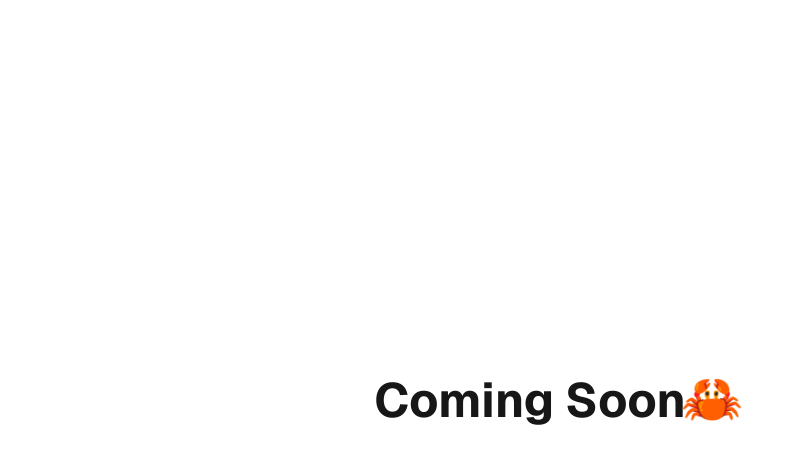
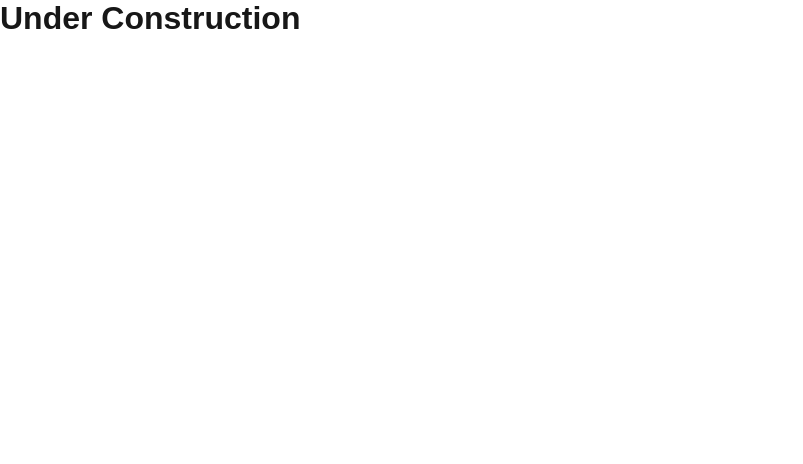
Before and after one commit to kellyzyhuang/Portfolio, a Next.js app: page / in a window 1280 px wide. Shown: the top 464 px of the page, without its empty margins (0-803 px from the left). Built offline with nearby package versions, Linux system fonts and the light colour scheme; a web font is replaced by a local one.

Commit message:
update under construction page

```diff
--- a/src/app/page.js
+++ b/src/app/page.js
@@ -1,27 +1,33 @@
-import styles from "./page.module.css";
-import NavBar from "./components/NavBar";
-import Image from "next/image";
-import Link from "next/link";
-import Footer from "./components/Footer";
+// import styles from "./page.module.css";
+// import NavBar from "./components/NavBar";
+// import Image from "next/image";
+// import Link from "next/link";
+// import Footer from "./components/Footer";
+
+// export default function Home() {
+//   return (
+//     <div className={styles.page}>
+//       {/* <div className={styles.nav}>
+//         <NavBar/>
+//       </div> */}
+//       <main className={styles.main}>
+//         <div className={styles.message}>
+//           <h1>Coming Soon</h1>
+//           <p className={styles.crab}>🦀</p>
+//         </div>
+//         {/* <section className={styles.projectGallery}>
+//           <h1>My Latest Projects</h1>
+//           <Link href="/ProjectOne"><Image src="/images/exutoireCover.png" alt="project one" width={80} height={50}/></Link>
+//           <Link href="/ProjectTwo"><Image src="/images/hivefiveCover.png" alt="project one" width={80} height={50}/></Link>
+//         </section> */}
+//       </main>
+//       {/* <Footer/> */}
+//     </div>
+//   );
+// }
 
 export default function Home() {
   return (
-    <div className={styles.page}>
-      {/* <div className={styles.nav}>
-        <NavBar/>
-      </div> */}
-      <main className={styles.main}>
-        <div className={styles.message}>
-          <h1>Coming Soon</h1>
-          <p className={styles.crab}>🦀</p>
-        </div>
-        {/* <section className={styles.projectGallery}>
-          <h1>My Latest Projects</h1>
-          <Link href="/ProjectOne"><Image src="/images/exutoireCover.png" alt="project one" width={80} height={50}/></Link>
-          <Link href="/ProjectTwo"><Image src="/images/hivefiveCover.png" alt="project one" width={80} height={50}/></Link>
-        </section> */}
-      </main>
-      {/* <Footer/> */}
-    </div>
-  );
+    <h1>Under Construction</h1>
+  )
 }
```
